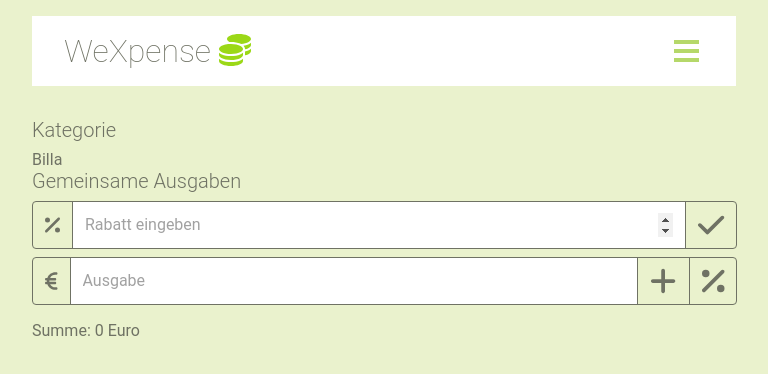
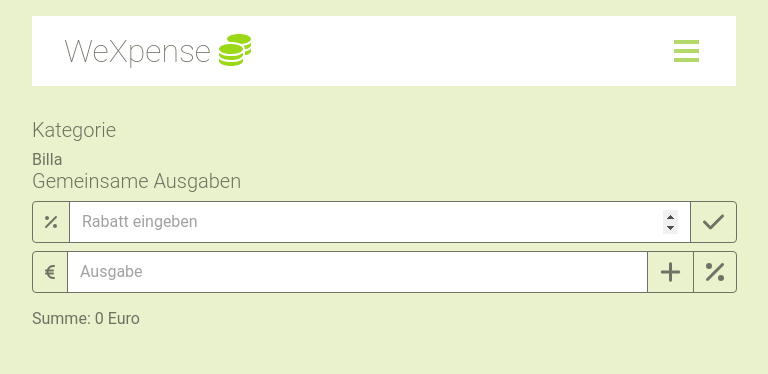
Before and after one commit to Kikovich1969/vue-input-component, a Vue app: page / in a window 1280 px wide. Both pictures are taken after a click on the button 968 px from the left and 225 px from the top of the page. Shown: the top 374 px of the page, without its empty margins (256-1024 px from the left). Built offline with nearby package versions, Linux system fonts and the light colour scheme.

Commit message:
Headline only at first input component

```diff
--- a/src/App.vue
+++ b/src/App.vue
@@ -11,7 +11,6 @@ export default {
       evaluatedResult: 0,
       nextId: 1,
       inputCount: 1,
-      isOnlyOneInput: true,
     };
   },
   watch: {
@@ -22,16 +21,10 @@ export default {
       },
       deep: true,
     },
-    inputCount: {
-      handler() {
-        this.isOnlyOneInput = this.inputCount <= 1 ? true : false;
-      },
-    },
     evaluatedResult: {
       handler(oldValue, newValue) {
         console.log(newValue);
         console.log(oldValue);
-        //this.evaluatedResult = newValue.toFixed(2);
       },
     },
   },
@@ -63,7 +56,7 @@ export default {
       labelForInput="Gemeinsame Ausgaben"
       :key="expense.id"
       :index="index"
-      :hideRemoveButton="isOnlyOneInput"
+      :numberOfInputs="this.inputCount"
       @add-expense-input="addExpenseInput"
       @remove-expense-input="removeExpenseInput"
     ></expense-input>
--- a/src/components/ExpenseInput.vue
+++ b/src/components/ExpenseInput.vue
@@ -1,12 +1,14 @@
 <script>
 export default {
-  props: ["expense", "index", "hideRemoveButton", "labelForInput"],
+  props: ["expense", "index", "numberOfInputs", "labelForInput"],
   emits: ["update:expense", "addExpenseInput", "removeExpenseInput"],
   data() {
     return {
       discount: null,
       calculatedDiscount: 0,
       showDiscountInput: false,
+      showLabel: true,
+      inputCount: this.numberOfInputs,
     };
   },
   methods: {
@@ -26,7 +28,6 @@ export default {
     },
     focusOnDiscountInput() {
       this.$nextTick(() => {
-        console.log(this.$refs);
         this.$refs.discountInput.focus();
       });
     },
@@ -37,16 +38,21 @@ export default {
         this.$emit("update:expense", this.calculatedDiscount);
       },
     },
+    inputCount: {
+      handler() {
+        this.showLabel = this.inputCount > 1 ? false : true;
+      },
+    },
   },
 };
 </script>
 
 <template>
   <section>
-    <label for="expense-input">{{ labelForInput }}</label>
+    <label for="expense-input" v-if="this.inputCount == 1">{{ labelForInput }}</label>
     <div class="form-input add-discount" v-if="showDiscountInput">
       <div class="left-decorator">
-        <font-awesome-icon icon="fa-solid fa-percent" size="lg" />
+        <font-awesome-icon icon="fa-solid fa-percent" />
       </div>
       <input
         type="number"
@@ -60,12 +66,12 @@ export default {
         class="btn right-decorator"
         title="Rabatt hinzufügen"
       >
-        <font-awesome-icon icon="fa-solid fa-check" size="lg" />
+        <font-awesome-icon icon="fa-solid fa-check" />
       </button>
     </div>
     <div class="form-input">
       <div class="left-decorator">
-        <font-awesome-icon icon="fa-solid fa-euro-sign" size="lg" />
+        <font-awesome-icon icon="fa-solid fa-euro-sign" />
       </div>
       <input
         placeholder="Ausgabe"
@@ -75,26 +81,26 @@ export default {
         @input="$emit('update:expense', $event.target.value)"
       />
       <button
+        class="btn right-decorator"
+        title="Ausgabe löschen"
+        v-if="this.inputCount > 1"
+        @click="$emit('removeExpenseInput', index)"
+      >
+        <font-awesome-icon icon="fa-solid fa-minus" />
+      </button>
+      <button
         @click="$emit('addExpenseInput')"
         class="btn right-decorator"
         title="Ausgabe hinzufügen"
       >
-        <font-awesome-icon icon="fa-solid fa-plus" size="lg" />
-      </button>
-      <button
-        class="btn right-decorator"
-        title="Ausgabe löschen"
-        v-if="!hideRemoveButton"
-        @click="$emit('removeExpenseInput', index)"
-      >
-        <font-awesome-icon icon="fa-solid fa-minus" size="lg" />
+        <font-awesome-icon icon="fa-solid fa-plus" />
       </button>
       <button
         @click="toggleDiscountInput"
         class="btn right-decorator"
         title="Füge einen Rabatt hinzu"
       >
-        <font-awesome-icon icon="fa-solid fa-percent" size="lg" />
+        <font-awesome-icon icon="fa-solid fa-percent" />
       </button>
     </div>
   </section>
```
